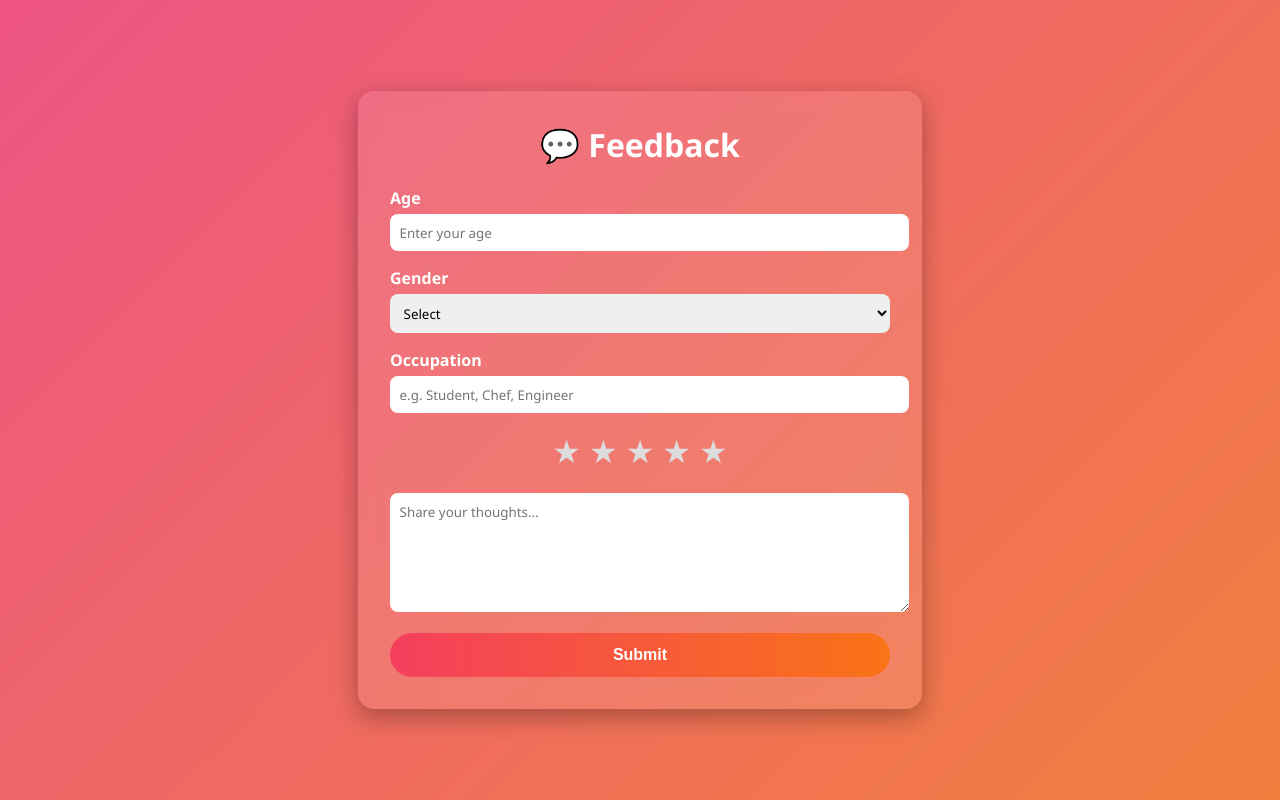
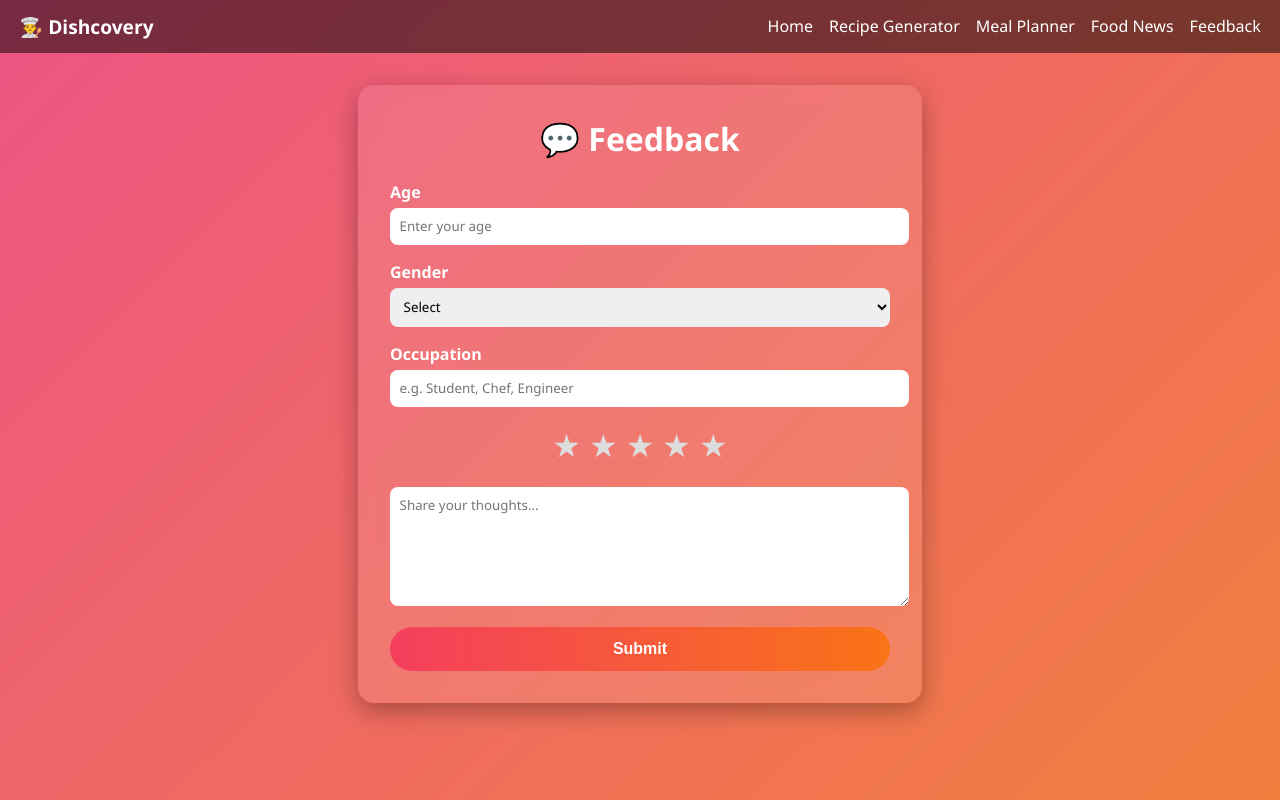
Before and after one commit to Jatin0216/Dishcovery, a plain HTML site: page feedback.html in a window 1280 px wide. Drawn offline with Linux system fonts and the light colour scheme.

Commit message:
feedback.html

```diff
--- a/feedback.html
+++ b/feedback.html
@@ -12,15 +12,44 @@
       background-size: 400% 400%;
       animation: gradientBG 15s ease infinite;
       min-height: 100vh;
-      display: flex;
-      justify-content: center;
-      align-items: center;
       color: #fff;
     }
     @keyframes gradientBG {
       0%{background-position:0% 50%}
       50%{background-position:100% 50%}
       100%{background-position:0% 50%}
+    }
+    .navbar {
+      display: flex;
+      justify-content: space-between;
+      align-items: center;
+      padding: 0.8rem 1.2rem;
+      background: rgba(0,0,0,0.5);
+      backdrop-filter: blur(6px);
+      position: sticky;
+      top: 0;
+      z-index: 100;
+    }
+    .nav-brand {
+      font-weight: bold;
+      font-size: 1.2rem;
+      color: #fff;
+    }
+    .nav-links {
+      list-style: none;
+      display: flex;
+      gap: 1rem;
+      margin: 0;
+      padding: 0;
+    }
+    .nav-links a {
+      color: #fff;
+      text-decoration: none;
+      font-weight: 500;
+      transition: color 0.2s;
+    }
+    .nav-links a:hover {
+      color: #facc15;
     }
     .card {
       background: rgba(255,255,255,0.1);
@@ -30,6 +59,7 @@
       box-shadow: 0 8px 24px rgba(0,0,0,0.3);
       max-width: 500px;
       width: 90%;
+      margin: 2rem auto;
       animation: fadeIn 1s ease;
     }
     h1 { text-align: center; margin-top: 0; }
@@ -80,6 +110,17 @@
   </style>
 </head>
 <body>
+  <nav class="navbar">
+    <div class="nav-brand">👨‍🍳 Dishcovery</div>
+    <ul class="nav-links">
+      <li><a href="home.html">Home</a></li>
+      <li><a href="recipe.html">Recipe Generator</a></li>
+      <li><a href="planner.html">Meal Planner</a></li>
+      <li><a href="news.html">Food News</a></li>
+      <li><a href="feedback.html">Feedback</a></li>
+    </ul>
+  </nav>
+
   <div class="card">
     <h1>💬 Feedback</h1>
 
@@ -141,7 +182,6 @@
       document.getElementById('thankyou').style.display='block';
       setTimeout(()=>{document.getElementById('thankyou').style.display='none';},3000);
 
-      // Reset form
       document.getElementById('age').value="";
       document.getElementById('gender').value="";
       document.getElementById('occupation').value="";
```
